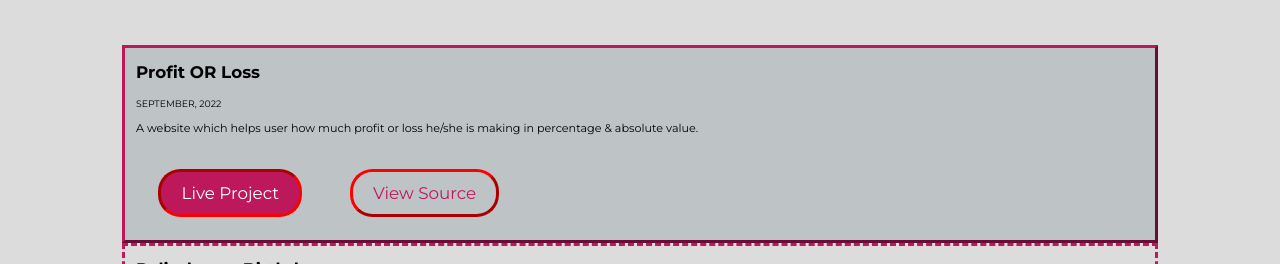
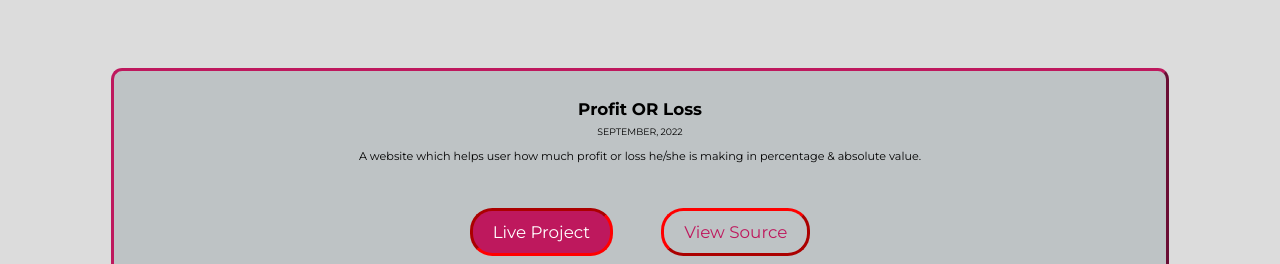
Before and after one commit to xxsameerx/project-page, a plain HTML site: page index.html in a window 1280 px wide. Shown: the part 688-952 px from the top of the page. Drawn offline with Linux system fonts and the light colour scheme.

Commit message:
update design css

```diff
--- a/design.css
+++ b/design.css
@@ -3,6 +3,7 @@
 :root {
   --primary-color:#be185d;
   --off-white: #bec3c5;
+  --dark-gray: #ed38d2;
 }
 
 html{
@@ -42,7 +43,7 @@ hr {
   margin: 2rem 0rem;
 }
 
-
+/** spaces **/
 
 .margin-md {
   margin: 2rem;
@@ -85,6 +86,8 @@ hr {
   border: 1px solid var(--primary-color);
   color: var(--primary-color);
 }
+
+/** look into BEM naming convention for CSS **/
 
 /** lists **/
 
@@ -206,6 +209,22 @@ hr {
 .footer ul {
   padding-inline-start: 0rem;
 }
+
+/** projects **/
+.showcase-list {
+  /* padding: 2rem; */
+  padding: 2rem;
+  border-radius: 1rem;
+  text-align: center;
+  margin: 3rem auto;
+}
+.showcase-list h1 {
+  margin: 0.5rem;
+}
+
+.showcase-list p {
+  padding-bottom: 1rem;
+}
 .button{
   background-color:white;
   border: outset red;
```
